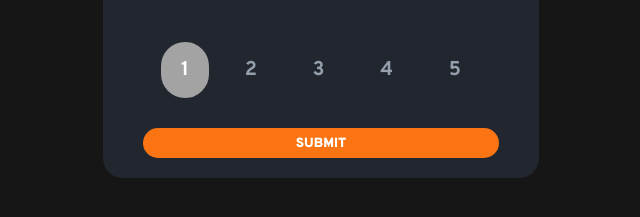
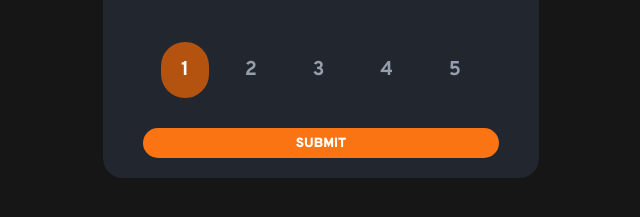
Before and after one commit to Joes131205/interactive-rating, a plain HTML site: page index.html in a window 1280 px wide. In both pictures the pointer is over the element 503 px from the left and 467 px from the top of the page. Shown: the part 397-614 px from the top of the page, without its empty margins (319-959 px from the left). Drawn offline with Linux system fonts and the light colour scheme.

Commit message:
Update index.html

```diff
--- a/index.html
+++ b/index.html
@@ -71,7 +71,7 @@
     .rating-option:hover {
       cursor: pointer;
       color: white;
-      background-color: hsl(0, 0%, 64%);
+      background-color: hsl(25, 85%, 38%);
     }
   </style>
 </head>
```
